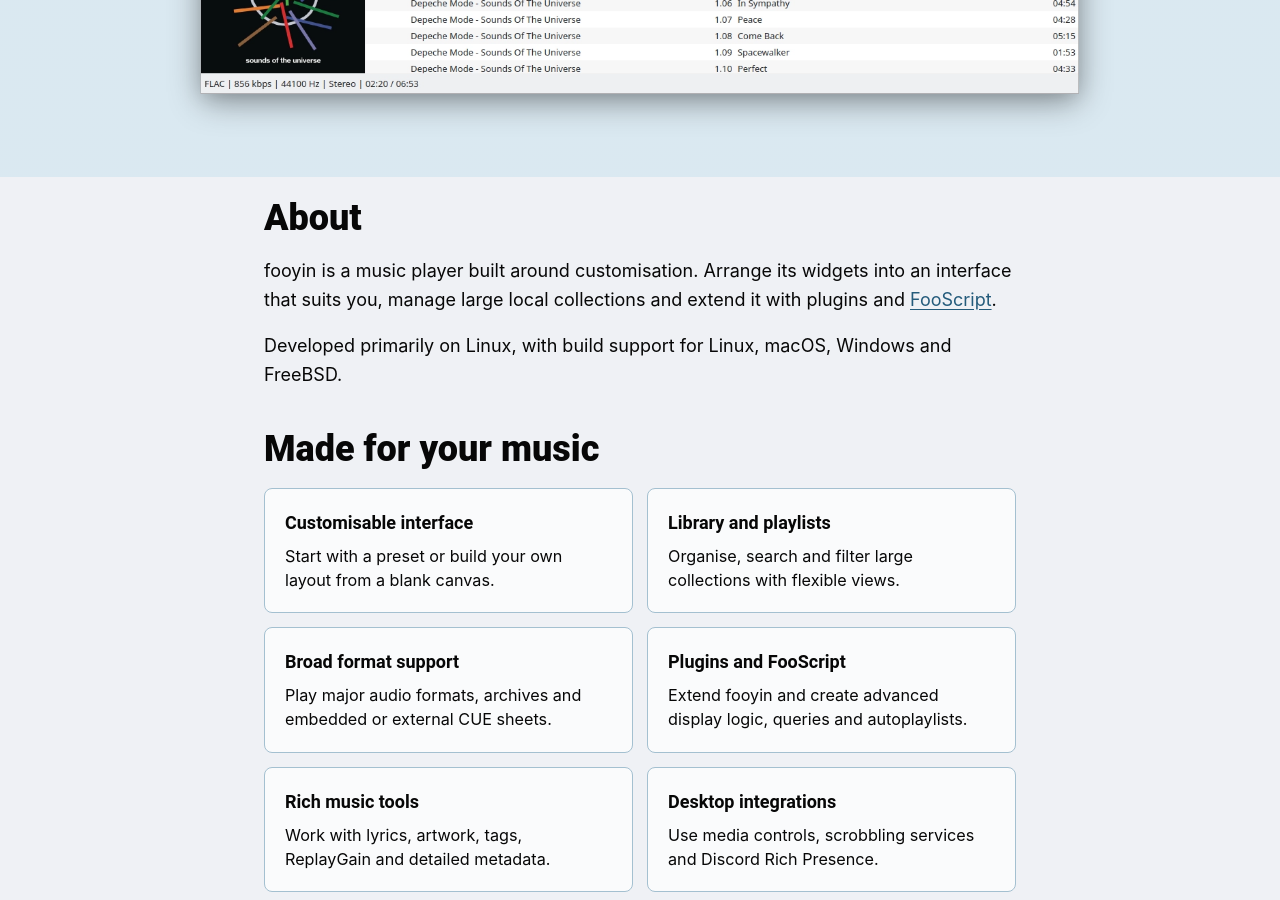
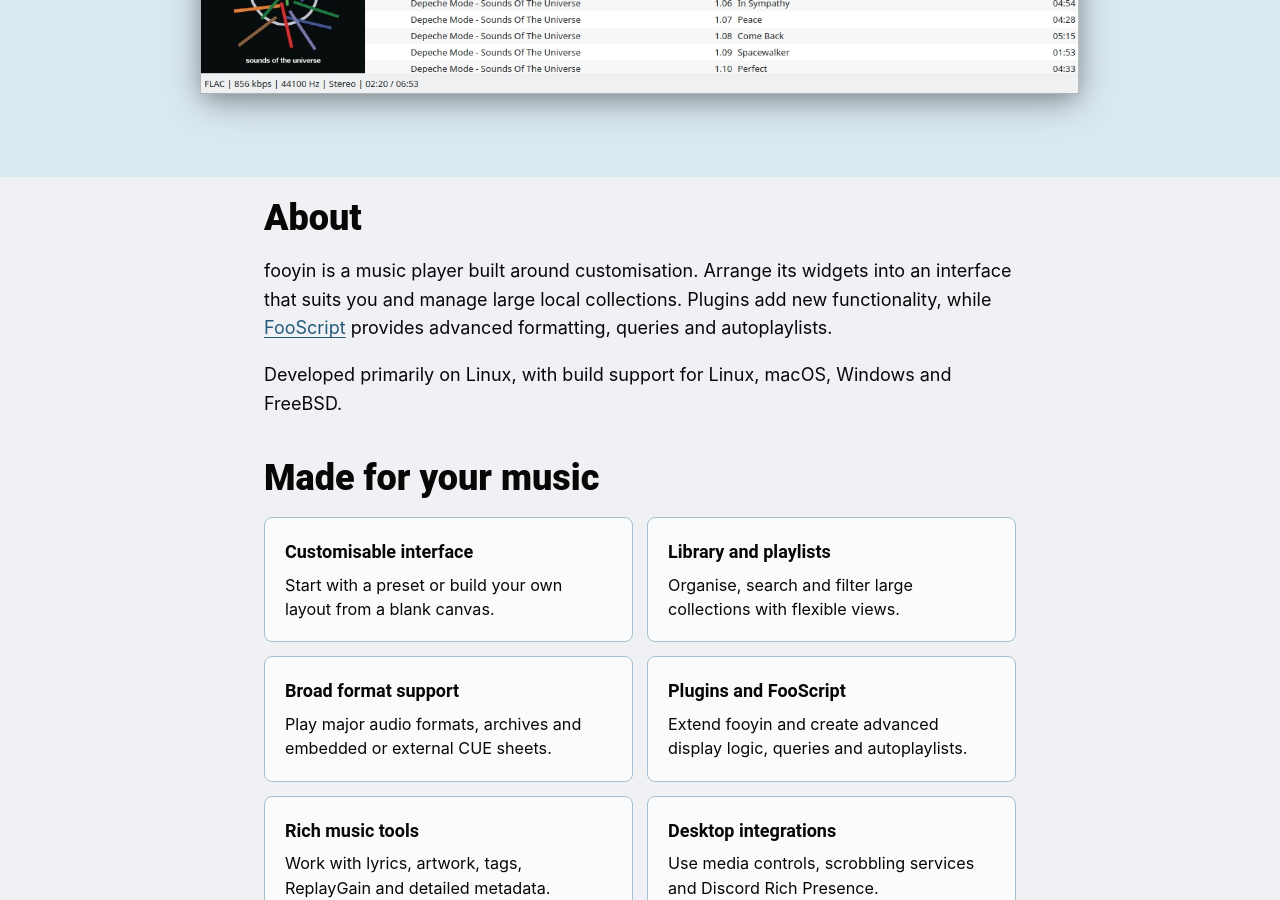
Before and after one commit to fooyin/fooyin.org, a Jekyll site: the page built from pages/home.html, in a window 1280 px wide and 900 px high, scrolled down 704 px. Built offline with Jekyll 4.4.1, drawn with Linux system fonts in a browser that asks for light colours.

Commit message:
Improve About section text

```diff
--- a/pages/home.html
+++ b/pages/home.html
@@ -30,9 +30,10 @@
 <div class="container-text">
     <h2 class="title">About</h2>
     <p>
-        fooyin is a music player built around customisation. Arrange its widgets into an interface that suits you,
-        manage large local collections and extend it with plugins and
-        <a href="https://docs.fooyin.org/en/latest/scripting/basics.html">FooScript</a>.
+        fooyin is a music player built around customisation. Arrange its widgets into an interface that suits you and
+        manage large local collections. Plugins add new functionality, while
+        <a href="https://docs.fooyin.org/en/latest/scripting/basics.html">FooScript</a> provides advanced formatting,
+        queries and autoplaylists.
     </p>
     <p>Developed primarily on Linux, with build support for Linux, macOS, Windows and FreeBSD.</p>
 
```
